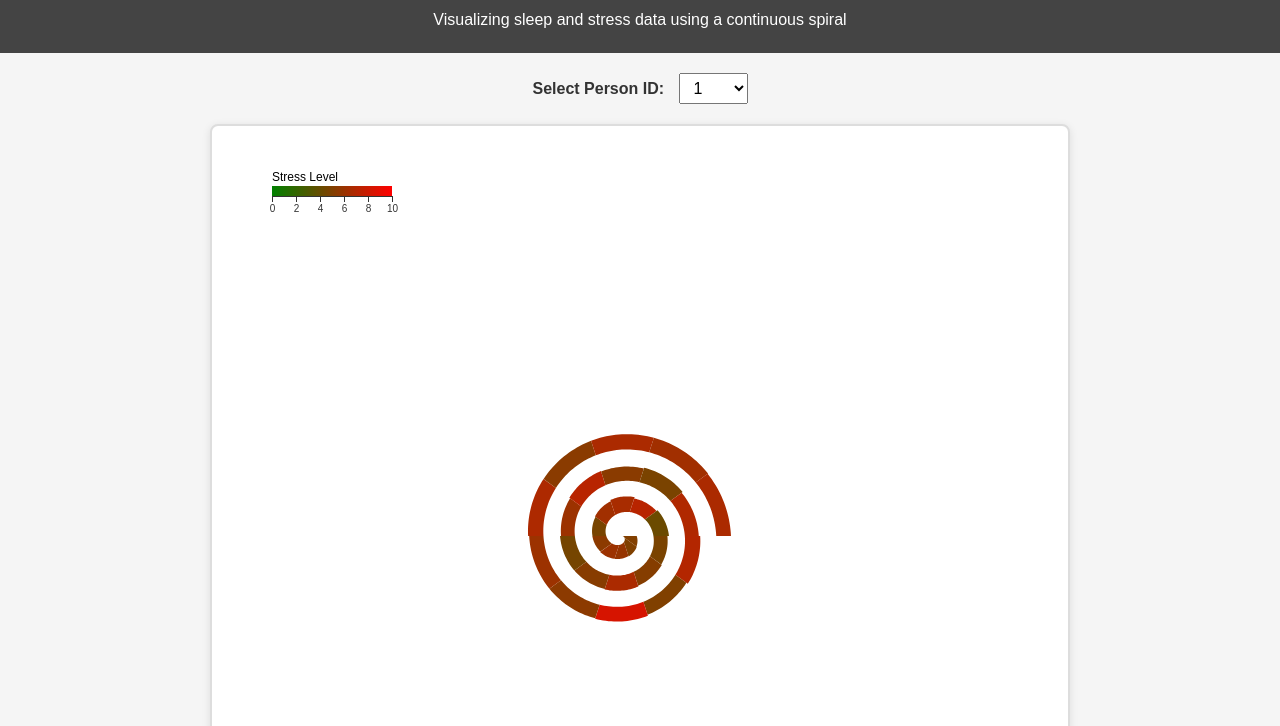
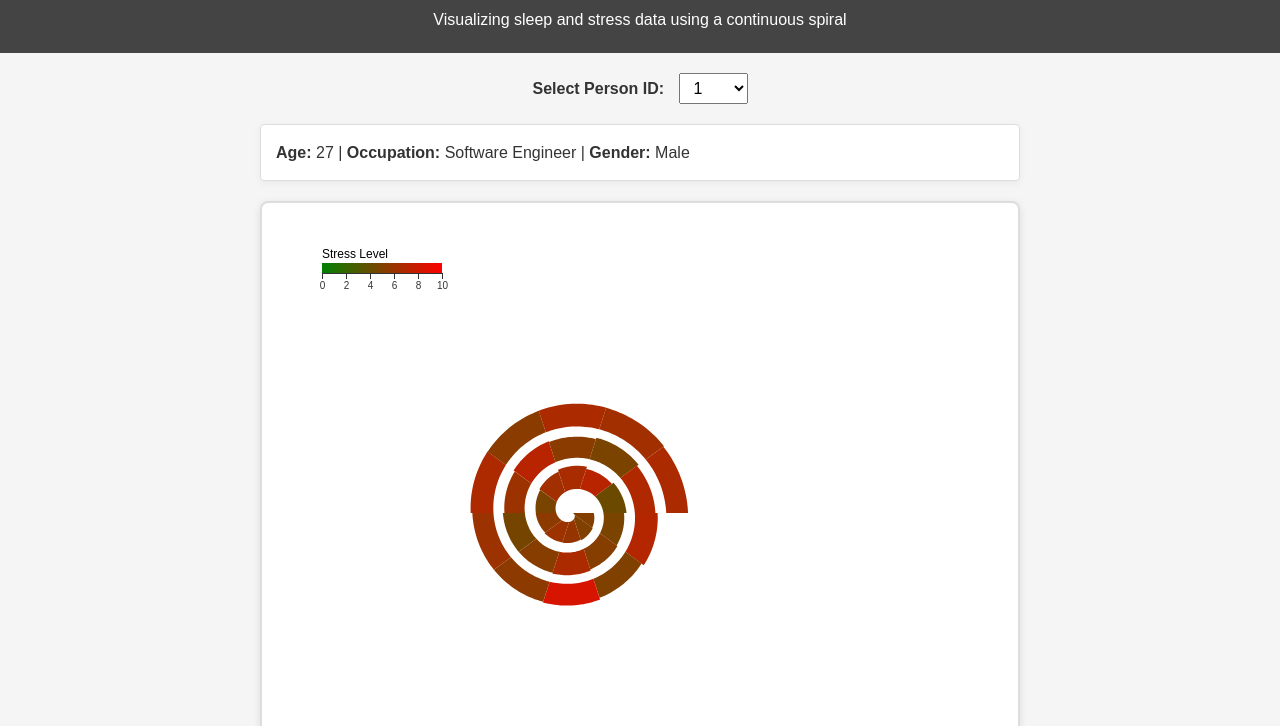
Before and after one commit to MingyangWang-Tom/DataVisualization, a plain HTML site: page index.html in a window 1280 px wide. Shown: the part 74-800 px from the top of the page. Drawn offline with nearby package versions, Linux system fonts and the light colour scheme.

Commit message:
updated some styles

```diff
--- a/Main.js
+++ b/Main.js
@@ -1,7 +1,7 @@
 // Select the SVG and set up zoom/pan
 const svg = d3.select("#spiralViz")
-    .attr("width", 800)
-    .attr("height", 800)
+    .attr("width", 600)
+    .attr("height", 600)
     .call(d3.zoom().on("zoom", (event) => {
         svg.selectAll("g.spiralLayer").attr("transform", event.transform);
     }));
@@ -12,10 +12,13 @@ const height = +svg.attr("height");
 const centerX = width / 2;
 const centerY = height / 2;
 
+// How many total "turns" you want in the spiral
 const totalRevolutions = 3;
 
+// Controls how quickly radius grows with angle (the 'b' in r(θ)=a+bθ)
 const spiralGrowth = 5;
 
+// Create a group that will hold the spiral arcs
 const spiralLayer = svg.append("g")
     .attr("class", "spiralLayer");
 
@@ -25,23 +28,21 @@ const tooltip = d3.select("body")
     .attr("class", "tooltip");
 
 /**
- * This function returns a path string for a "spiral ring segment"
- * spanning angles [startAngle, endAngle], with the *inner* edge
- * on the spiral r(θ) = a + bθ and a constant thickness.
- *
- * @param {number} a - base radius (set to 0 for a spiral starting at center)
+ * Creates a path string for a spiral ring segment spanning angles
+ * [startAngle, endAngle] where the inner edge follows the spiral r(θ)=a+bθ.
+ * @param {number} a - base radius (set to 0 for a spiral starting at the center)
  * @param {number} b - spiral growth rate
- * @param {number} startAngle - beginning of the segment (radians)
- * @param {number} endAngle - end of the segment (radians)
- * @param {number} thickness - thickness of the ring
+ * @param {number} startAngle - starting angle (in radians)
+ * @param {number} endAngle - ending angle (in radians)
+ * @param {number} thickness - thickness of the ring segment
  * @param {number} steps - number of points to sample along the arc
- * @returns {string} - SVG path data
+ * @returns {string} - SVG path data string
  */
 function createSpiralSegment(a, b, startAngle, endAngle, thickness, steps = 20) {
     const insidePoints = [];
     const outsidePoints = [];
 
-    // Sample from startAngle to endAngle for the inner edge
+    // Sample along the inner edge of the spiral
     for (let i = 0; i <= steps; i++) {
         const t = i / steps;
         const angle = startAngle + (endAngle - startAngle) * t;
@@ -49,7 +50,7 @@ function createSpiralSegment(a, b, startAngle, endAngle, thickness, steps = 20)
         insidePoints.push([r * Math.cos(angle), r * Math.sin(angle)]);
     }
 
-    // Sample from endAngle back to startAngle for the outer edge
+    // Sample along the outer edge (inner edge plus thickness)
     for (let i = steps; i >= 0; i--) {
         const t = i / steps;
         const angle = startAngle + (endAngle - startAngle) * t;
@@ -57,59 +58,55 @@ function createSpiralSegment(a, b, startAngle, endAngle, thickness, steps = 20)
         outsidePoints.push([r * Math.cos(angle), r * Math.sin(angle)]);
     }
 
-    // Combine inside + outside to form a closed polygon
     const allPoints = insidePoints.concat(outsidePoints);
 
-    // Use d3.line() to generate the path string
     return d3.line()
         .curve(d3.curveLinearClosed)(allPoints);
 }
 
+/**
+ * Draws the spiral visualization using data.
+ */
 function drawSpiral(data) {
-    // Clear any existing arcs
+    // Clear existing arcs
     spiralLayer.selectAll("path.arc").remove();
 
-    // Color scale for Stress [0..10]
+    // Remove any old legend (if applicable)
+    svg.selectAll("g.legend").remove();
+    svg.selectAll("defs#legendGradient").remove();
+
+    // Define color scale for stress [0..10]
     const colorScale = d3.scaleLinear()
         .domain([0, 10])
         .range(["green", "red"]);
 
+    // Add the color legend (if you have a legend function defined)
+    addColorLegend();
+
+    // Total angle for spiral (in radians)
     const totalAngle = 2 * Math.PI * totalRevolutions;
     const angleStep = totalAngle / data.length;
 
-    addColorLegend();
-
+    // Map sleep duration [0..12] to thickness (you can adjust the range to emphasize differences)
     const thicknessScale = d3.scalePow()
         .exponent(0.5)
         .domain([0, 12])
-        .range([2, 20]);
+        .range([2, 30]);
 
     data.forEach((d, i) => {
         const startAngle = i * angleStep;
         const endAngle = (i + 1) * angleStep;
-
-        // Arc thickness depends on the data (sleep duration)
         const thickness = thicknessScale(d.sleep);
 
-        // Create a path for the spiral ring
-        const pathData = createSpiralSegment(
-            0,
-            spiralGrowth,
-            startAngle,
-            endAngle,
-            thickness,
-            20
-        );
+        const pathData = createSpiralSegment(0, spiralGrowth, startAngle, endAngle, thickness, 20);
 
-        // Append the spiral ring
         spiralLayer.append("path")
             .attr("class", "arc")
             .attr("transform", `translate(${centerX}, ${centerY})`)
             .attr("d", pathData)
             .attr("fill", colorScale(d.stress))
             .on("mouseover", function () {
-                tooltip
-                    .style("display", "block")
+                tooltip.style("display", "block")
                     .html(`
             <strong>Day:</strong> ${d.day}<br>
             <strong>Sleep Duration:</strong> ${d.sleep}h<br>
@@ -131,10 +128,84 @@ function drawSpiral(data) {
     });
 }
 
-//Populate the Person ID dropdown from unique IDs in the data.
+/**
+ * Adds a horizontal color legend (for stress 0..10) at the bottom-left corner.
+ */
+function addColorLegend() {
+    svg.selectAll("g.legend").remove();
+    svg.selectAll("defs#legendGradient").remove();
+
+    const legendX = 50;
+    const legendY = 50;
+    const legendWidth = 120;
+    const legendHeight = 10;
+    const legendMargin = 5;
+
+    const defs = svg.append("defs");
+    const linearGradient = defs.append("linearGradient")
+        .attr("id", "legendGradient")
+        .attr("x1", "0%")
+        .attr("y1", "0%")
+        .attr("x2", "100%")
+        .attr("y2", "0%");
+
+    linearGradient.append("stop")
+        .attr("offset", "0%")
+        .attr("stop-color", "green");
+
+    linearGradient.append("stop")
+        .attr("offset", "100%")
+        .attr("stop-color", "red");
+
+    const legendG = svg.append("g")
+        .attr("class", "legend")
+        .attr("transform", `translate(${legendX}, ${legendY})`);
+
+    legendG.append("rect")
+        .attr("width", legendWidth)
+        .attr("height", legendHeight)
+        .style("fill", "url(#legendGradient)");
+
+    const legendScale = d3.scaleLinear()
+        .domain([0, 10])
+        .range([0, legendWidth]);
+
+    const legendAxis = d3.axisBottom(legendScale)
+        .ticks(5);
+
+    legendG.append("g")
+        .attr("transform", `translate(0, ${legendHeight})`)
+        .call(legendAxis);
+
+    legendG.append("text")
+        .attr("x", 0)
+        .attr("y", -legendMargin)
+        .style("font-size", "12px")
+        .text("Stress Level");
+}
+
+/**
+ * Updates the general information panel with details about the selected person.
+ * Assumes that all records for the same person share the same general info.
+ * @param {Array} personData - Array of records for the selected person.
+ */
+function updatePersonInfo(personData) {
+    if (personData.length > 0) {
+        const info = personData[0];
+        const infoHTML =
+            `<p><strong>Age:</strong> ${info.age} | <strong>Occupation:</strong> ${info.occupation} | <strong>Gender:</strong> ${info.gender}</p>`;
+        document.getElementById("personInfo").innerHTML = infoHTML;
+    } else {
+        document.getElementById("personInfo").innerHTML = "";
+    }
+}
+
+/**
+ * Populates the Person ID dropdown from unique IDs in the data.
+ */
 function populateDropdown(ids) {
     const dropdown = document.getElementById("personFilter");
-    dropdown.innerHTML = ""; // Clear if needed
+    dropdown.innerHTML = ""; // Clear existing options
 
     ids.forEach(id => {
         const option = document.createElement("option");
@@ -144,7 +215,7 @@ function populateDropdown(ids) {
     });
 }
 
-// Load CSV data, parse, and initialize the chart
+// Load CSV data, parse, and initialize the visualization
 d3.csv("data.csv").then(data => {
     const parsedData = data.map(d => ({
         person: d["Person ID"],
@@ -154,7 +225,11 @@ d3.csv("data.csv").then(data => {
         stress: +d["Stress Level"],
         activity: +d["Physical Activity Level"],
         steps: +d["Daily Steps"],
-        disorder: d["Sleep Disorder"]
+        disorder: d["Sleep Disorder"],
+        // Additional general info fields:
+        age: d["Age"],
+        occupation: d["Occupation"],
+        gender: d["Gender"]
     }));
 
     // Get unique Person IDs
@@ -163,75 +238,16 @@ d3.csv("data.csv").then(data => {
     // Populate the dropdown
     populateDropdown(personIDs);
 
-    // Draw the spiral for the first person by default
-    drawSpiral(parsedData.filter(d => d.person === personIDs[0]));
+    // Draw the spiral and update info for the first person by default
+    let firstPersonData = parsedData.filter(d => d.person === personIDs[0]);
+    drawSpiral(firstPersonData);
+    updatePersonInfo(firstPersonData);
 
-    // Redraw spiral whenever a different person is selected
-    document.getElementById("personFilter")
-        .addEventListener("change", function () {
-            const selected = this.value;
-            const personData = parsedData.filter(d => d.person === selected);
-            drawSpiral(personData);
-        });
+    // Redraw spiral and update general info whenever a different person is selected
+    document.getElementById("personFilter").addEventListener("change", function () {
+        const selected = this.value;
+        const personData = parsedData.filter(d => d.person === selected);
+        drawSpiral(personData);
+        updatePersonInfo(personData);
+    });
 });
-
-
-// Adds a color legend
-function addColorLegend() {
-    // Clear any existing legend
-    svg.selectAll("g.legend").remove();
-    svg.selectAll("defs#legendGradient").remove();
-
-    // Dimensions and positioning
-    const legendX = 50;
-    const legendY = 50;
-    const legendWidth = 120;
-    const legendHeight = 10;
-    const legendMargin = 5;
-
-    const defs = svg.append("defs");
-
-    const linearGradient = defs.append("linearGradient")
-        .attr("id", "legendGradient")
-        .attr("x1", "0%").attr("y1", "0%")
-        .attr("x2", "100%").attr("y2", "0%");
-
-    // Two color stops: green at 0%, red at 100%
-    linearGradient.append("stop")
-        .attr("offset", "0%")
-        .attr("stop-color", "green");
-    linearGradient.append("stop")
-        .attr("offset", "100%")
-        .attr("stop-color", "red");
-
-    const legendG = svg.append("g")
-        .attr("class", "legend")
-        .attr("transform", `translate(${legendX}, ${legendY})`);
-
-    //Draw a rect filled by the gradient
-    legendG.append("rect")
-        .attr("width", legendWidth)
-        .attr("height", legendHeight)
-        .style("fill", "url(#legendGradient)");
-
-    //Create a scale
-    const legendScale = d3.scaleLinear()
-        .domain([0, 10])
-        .range([0, legendWidth]);
-
-    //Create a bottom axis
-    const legendAxis = d3.axisBottom(legendScale)
-        .ticks(5);
-
-    //Position the axis just below the gradient rect
-    legendG.append("g")
-        .attr("transform", `translate(0, ${legendHeight})`)
-        .call(legendAxis);
-
-    // label
-    legendG.append("text")
-        .attr("x", 0)
-        .attr("y", -legendMargin)
-        .style("font-size", "12px")
-        .text("Stress Level");
-}
--- a/index.html
+++ b/index.html
@@ -18,6 +18,9 @@
       <label for="personFilter">Select Person ID:</label>
       <select id="personFilter"></select>
     </div>
+
+    <div id="personInfo" class="person-info"></div>
+
     <div class="chart-container">
       <svg id="spiralViz"></svg>
     </div>
--- a/style.css
+++ b/style.css
@@ -23,7 +23,7 @@ header h1 {
 }
 
 main {
-  max-width: 900px;
+  max-width: 800px;
   margin: 20px auto;
   padding: 0 20px;
 }
@@ -43,6 +43,16 @@ main {
   font-size: 16px;
 }
 
+.person-info {
+  background: #fff;
+  border: 1px solid #ddd;
+  border-radius: 4px;
+  padding: 15px;
+  margin-bottom: 20px;
+  box-shadow: 0 2px 8px rgba(0, 0, 0, 0.05);
+  align-self: center;
+}
+
 .chart-container {
   background: #fff;
   border: 2px solid #ddd;
@@ -54,7 +64,7 @@ main {
 #spiralViz {
   display: block;
   width: 100%;
-  height: 800px;
+  height: 550px;
 }
 
 .tooltip {
```
